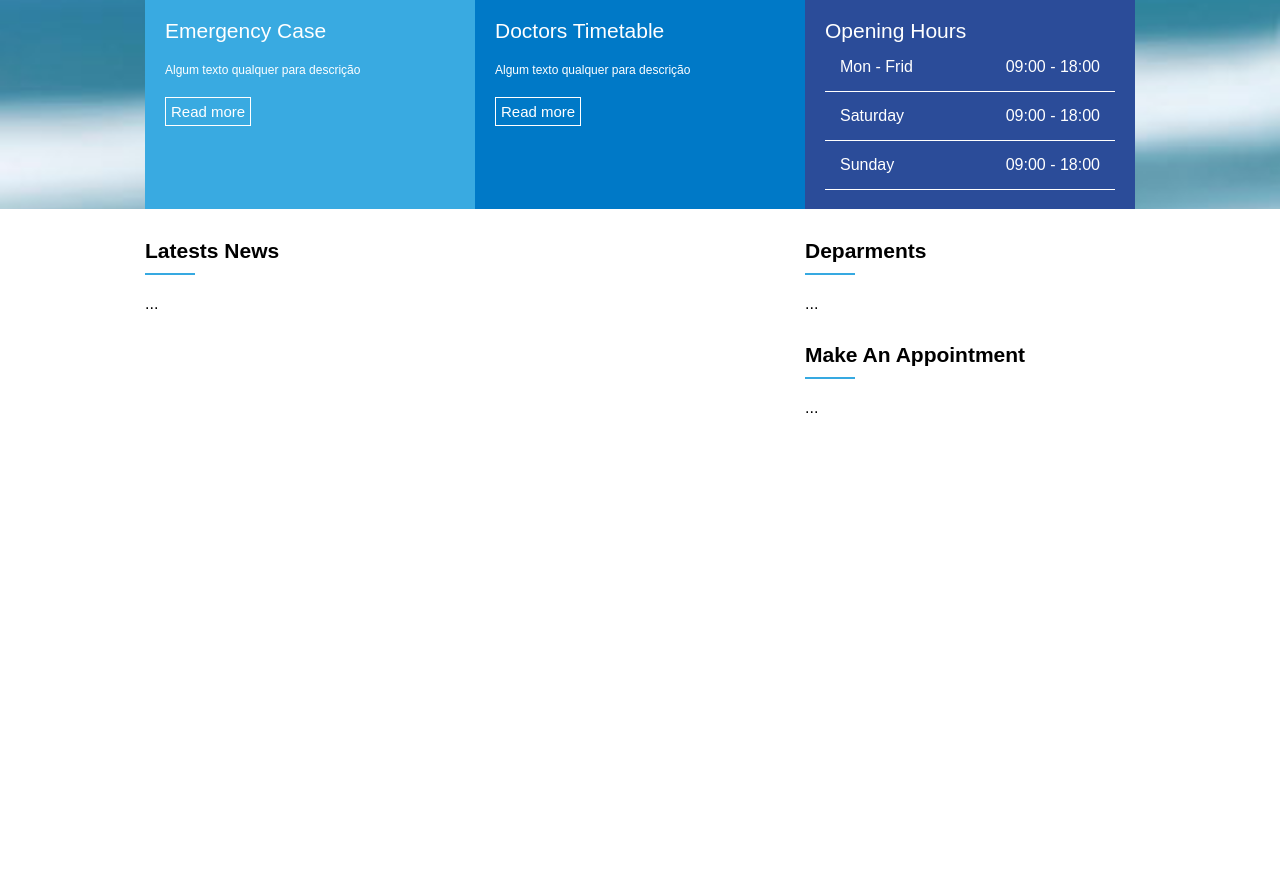
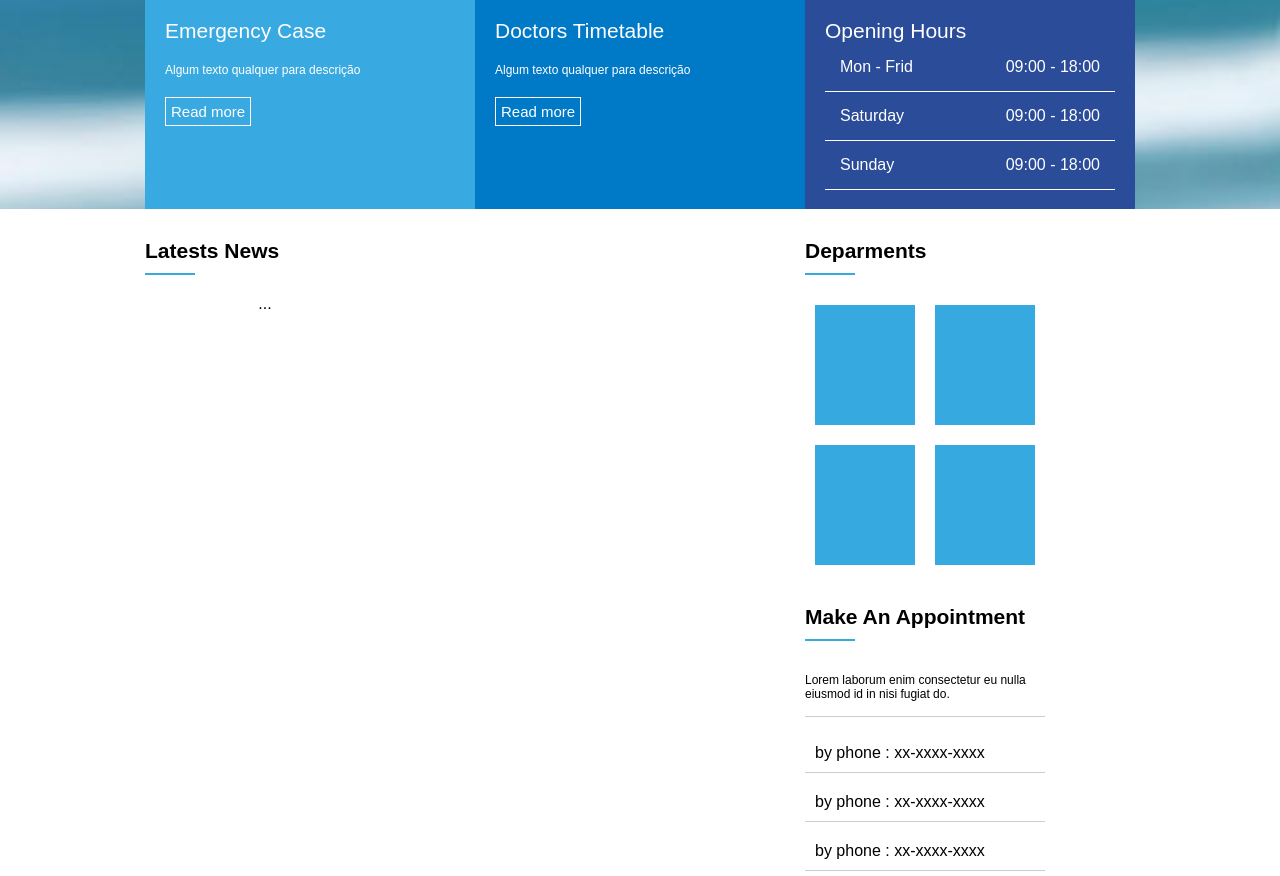
Before and after one commit to LucasSafeno/phpDoZeroAoProfissional, a PHP site: page / in a window 1280 px wide. Shown: the part 581-1457 px from the top of the page. Before the commit the page ends 994 px from the top, so only its background shows below. Run offline with PHP 8.4, Linux system fonts and the light colour scheme.

Commit message:
PHP do Zero ao Profissional - HTML5/CSS3 - FlexBox - Aula 4 - exercicio aside ok

```diff
--- a/projetos/01-flexbox/assets/css/template.css
+++ b/projetos/01-flexbox/assets/css/template.css
@@ -171,3 +171,29 @@
 	background-color: #36A9E1;
 	margin-top: 10px;
 }
+
+.widget_body{
+	display: flex;
+	justify-content: center;
+	flex-wrap: wrap;
+	width: 240px;
+}
+
+.widget_body_box{
+	width: 100px;
+	height: 120px;
+	background-color: #36A9E1;
+	margin: 10px;
+}
+.widget_text p{
+	font-size: 12px;
+	border-bottom: 1px solid #ccc;
+	padding-bottom: 15px;
+}
+.widget_body_contact{
+	width: 100%;
+	margin-top: 5px;
+	margin-bottom: 5px;
+	border-bottom: 1px solid #ccc;
+	padding: 10px
+}
--- a/projetos/01-flexbox/index.html
+++ b/projetos/01-flexbox/index.html
@@ -84,7 +84,10 @@
 						<div class="widget_title_bar"></div>
 					</div> <!--widget title -->
 					<div class="widget_body">
-						...
+						<div class="widget_body_box"></div>
+						<div class="widget_body_box"></div>
+						<div class="widget_body_box"></div>
+						<div class="widget_body_box"></div>
 					</div> <!-- widget body-->
 				</div> <!-- widget-->
 
@@ -94,7 +97,18 @@
 						<div class="widget_title_bar"></div>
 					</div> <!--widget title -->
 					<div class="widget_body">
-						...
+						<div class="widget_text">
+							<p>Lorem laborum enim consectetur eu nulla eiusmod id in nisi fugiat do.</p>
+						</div>
+						<div class="widget_body_contact">
+							by phone : xx-xxxx-xxxx
+						</div>
+						<div class="widget_body_contact">
+							by phone : xx-xxxx-xxxx
+						</div>
+						<div class="widget_body_contact">
+							by phone : xx-xxxx-xxxx
+						</div>
 					</div> <!-- widget body-->
 				</div> <!-- widget-->
 			</aside>
```
